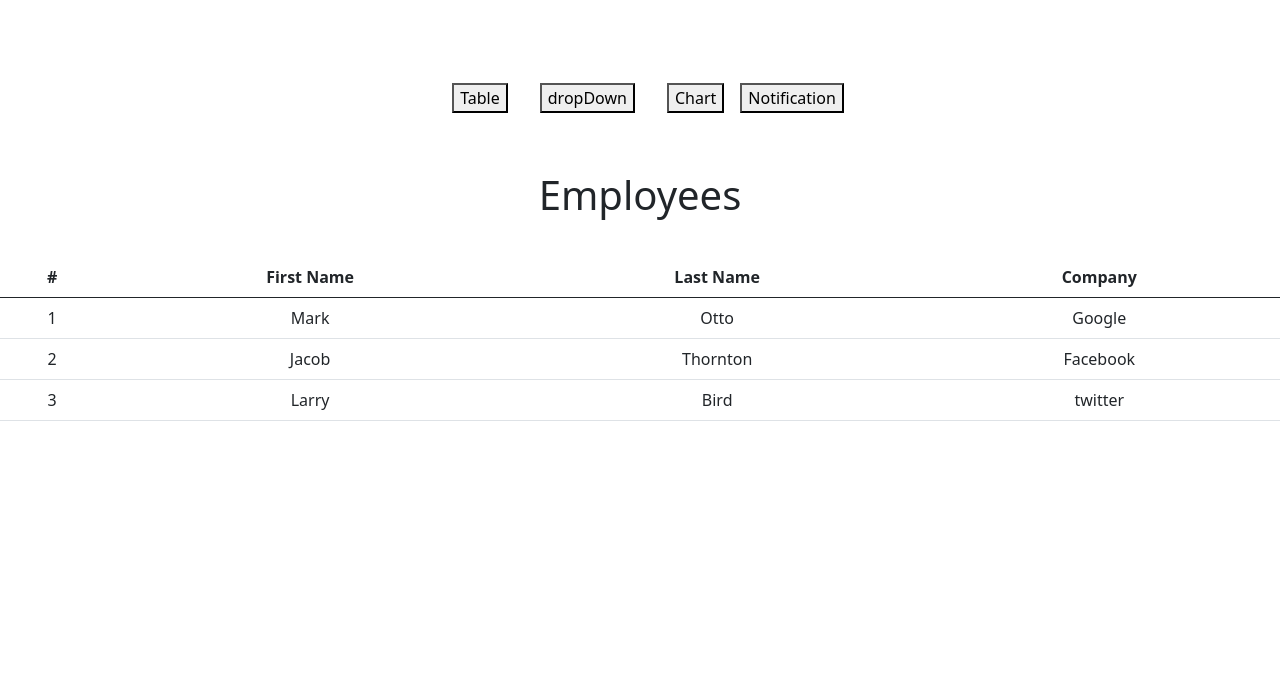
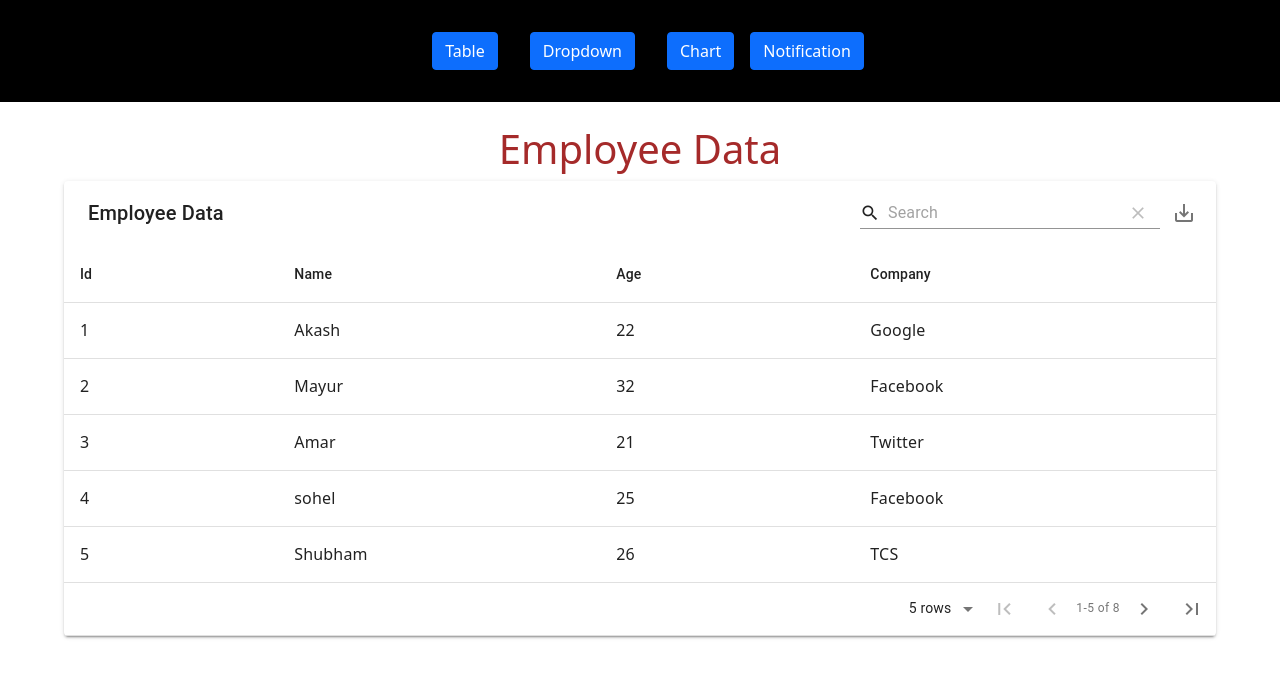
Before and after one commit to ShanalPurohit/reacthello, a React (Create React App) app: page / in a window 1280 px wide. Shown: the top 678 px of the page. Built offline with nearby package versions, Linux system fonts and the light colour scheme.

Commit message:
improve ui

```diff
--- a/package.json
+++ b/package.json
@@ -3,12 +3,14 @@
   "version": "0.1.0",
   "private": true,
   "dependencies": {
+    "@material-ui/core": "^4.11.4",
     "@popperjs/core": "^2.9.2",
     "@testing-library/jest-dom": "^5.14.1",
     "@testing-library/react": "^11.2.7",
     "@testing-library/user-event": "^12.8.3",
     "bootstrap": "^5.0.2",
     "chart.js": "^3.4.0",
+    "material-table": "^1.69.3",
     "react": "^17.0.2",
     "react-bootstrap": "^1.6.1",
     "react-chartjs-2": "^3.0.3",
--- a/public/index.html
+++ b/public/index.html
@@ -12,8 +12,12 @@
     <link rel="apple-touch-icon" href="%PUBLIC_URL%/logo192.png" />
 
     <link rel="manifest" href="%PUBLIC_URL%/manifest.json" />
+    <link
+  rel="stylesheet"
+  href="https://fonts.googleapis.com/icon?family=Material+Icons"
+/>
 
-    <title>Hello world App</title>
+    <title>First App</title>
   </head>
   <body>
     <noscript>You need to enable JavaScript to run this app.</noscript>
--- a/src/App.css
+++ b/src/App.css
@@ -41,16 +41,19 @@
 
 .table{
 margin-top: 3% ;
+width: 100%;
+border-spacing: 2%;
+font-family: 'Times New Roman', Times, serif;
+position: absolute;
 justify-content: center;
-
-
-
 
 }
 
 
 .heading{
   margin-top: 2%;
+ color: brown;
+
 }
 
 .App-link {
@@ -59,6 +62,12 @@ justify-content: center;
 
 .custom-select{
   margin-top: 2%;
+}
+
+.tablebg{
+  margin-left: 5%;
+  margin-right: 5%;
+
 }
 
 
@@ -88,9 +97,9 @@ justify-content: center;
 }
 
 .demo1{
-  margin-top: 4%;
-  margin-left: 4%;
-  margin-right: 4%;
+
+
+  background-color: black;
 }
 
 @keyframes App-logo-spin {
--- a/src/App.js
+++ b/src/App.js
@@ -4,7 +4,7 @@ import Table from './Table.js';
 import Dropdown from './Dropdown.js';
 import Chart from './Chart.js';
 import Popper from './Popper.js';
-import Button from './Button.js';
+import Button1 from './Button.js';
 
 
 
@@ -14,7 +14,7 @@ function App() {
   return (
 
     <div className="App">
-     <Button/>
+     <Button1/>
 
       </div>
   );
--- a/src/Button.js
+++ b/src/Button.js
@@ -7,23 +7,39 @@
  import Popper from './Popper.js';
  import tippy from 'tippy.js';
 import 'tippy.js/dist/tippy.css';
+import Button from 'react-bootstrap/Button';
 
-function Button(){
+function Button1(){
 
     tippy('#myButton', {
-        content: "Hello!",
+        content: "There are four Notifications",
         placement: 'top',
       });
+
+      tippy('#tabl', {
+        content: "Table",
+        placement: 'top',
+      });
+
+      tippy('#dropdown', {
+        content: "Dropdown",
+        placement: 'top',
+      });
+
+      tippy('#chart', {
+        content: "Chart",
+        placement: 'top',
+      });
+
         const [active, setActive] = useState("table");
 
         return (
 <div className="demo">
     <nav className="demo1 p-3">
-
-        <button className ="m-3"onClick={() => setActive ("table")}>Table</button>
-        <button className ="m-3"onClick={() => setActive ("dropdown")}>dropDown</button>
-        <button className ="m-3"onClick={() => setActive ("chart")}>Chart</button>
-        <button id="myButton">Notification</button>
+        <Button id="tabl"className ="m-3"onClick={() => setActive ("table")}>Table</Button>
+        <Button id="dropdown"className ="m-3"onClick={() => setActive ("dropdown")}>Dropdown</Button>
+        <Button id="chart"className ="m-3"onClick={() => setActive ("chart")}>Chart</Button>
+        <Button id="myButton">Notification</Button>
 
 
 
@@ -42,4 +58,4 @@ function Button(){
 
     }
 
-    export default Button;
+    export default Button1;
--- a/src/Chart.js
+++ b/src/Chart.js
@@ -1,3 +1,4 @@
+import { red } from '@material-ui/core/colors';
 import React from 'react'
 import { Line } from 'react-chartjs-2'
 
@@ -10,10 +11,33 @@ function Linechart()
         datasets:[
             {
                 label:'Sales for 2020 (M)',
-                data: [3,4.5,5,3,6],
+                data: [1,4.5,5,1,6],
                 backgroundColor:['rgba(255,206,86,0.2)']
+            },
+            {
+                label:'Sales for 2021 (M)',
+                data:[2,1,3,2,5,4],
+                backgroundColor:['rgba(54,162,235,0.2)']
             }
+
+
         ]
+    }
+
+    const options={
+        title:{
+            display:true,
+            text:'Line Chart'
+        },
+        scales:{
+            yAxes:{
+                ticks:{
+                    min:0,
+                    max:6,
+                    stepSize:1
+                }
+            }
+        }
     }
 
 
@@ -21,7 +45,7 @@ function Linechart()
     return(
         <div className ="chart">
             <h1>Line Chart</h1>
-        <Line  data={data} />
+        <Line  data={data} options={options} />
         </div>
     )
 
--- a/src/Table.js
+++ b/src/Table.js
@@ -1,41 +1,50 @@
 import * as ReactBootstarp from "react-bootstrap";
 import React from 'react'
+import MaterialTable from 'material-table'
+
+
 function Table(){
+  const data=[
+    {id:'1',name:'Akash',age:22,company:'Google'},
+    {id:'2',name:'Mayur',age:32,company:'Facebook'},
+    {id:'3',name:'Amar',age:21,company:'Twitter'},
+    {id:'4',name:'sohel',age:25,company:'Facebook'},
+    {id:'5',name:'Shubham',age:26,company:'TCS'},
+    {id:'6',name:'Ashwin',age:31,company:'Amazon'},
+    {id:'7',name:'Chetan',age:29,company:'Uber'},
+    {id:'8',name:'Ajit',age:22,company:'Zomato'},
+  ]
+
+  const columns=[
+    {
+      title:'Id',field:'id'
+    },
+{
+  title:'Name',field:'name'
+},
+{
+  title:'Age',field:'age'
+},
+{
+  title:'Company',field:'company'
+}
+
+
+  ]
 
     return(
-        <div>
-<h1 class="heading">Employees</h1>
+        <div class="tablebg">
+<h1 class="heading">Employee Data</h1>
 
-     <table class="table">
-     <thead class="thead-dark">
-   <tr>
-     <th>#</th>
-     <th>First Name</th>
-     <th>Last Name</th>
-     <th>Company</th>
-   </tr>
- </thead>
- <tbody>
-   <tr>
-     <td>1</td>
-     <td>Mark</td>
-     <td>Otto</td>
-     <td>Google</td>
-   </tr>
-   <tr>
-     <td>2</td>
-     <td>Jacob</td>
-     <td>Thornton</td>
-     <td>Facebook</td>
-   </tr>
-   <tr>
-     <td>3</td>
-     <td>Larry </td>
-     <td>Bird</td>
-     <td>twitter</td>
-   </tr>
- </tbody>
-</table>
+     <MaterialTable title="Employee Data"
+     data={data}
+     columns={columns}
+    options={{
+      exportButton:true
+    }}
+
+     />
+
 </div>
     )
 }
```
Also changed, not shown: 1 other file (tests, documents, lock files or other folders).
